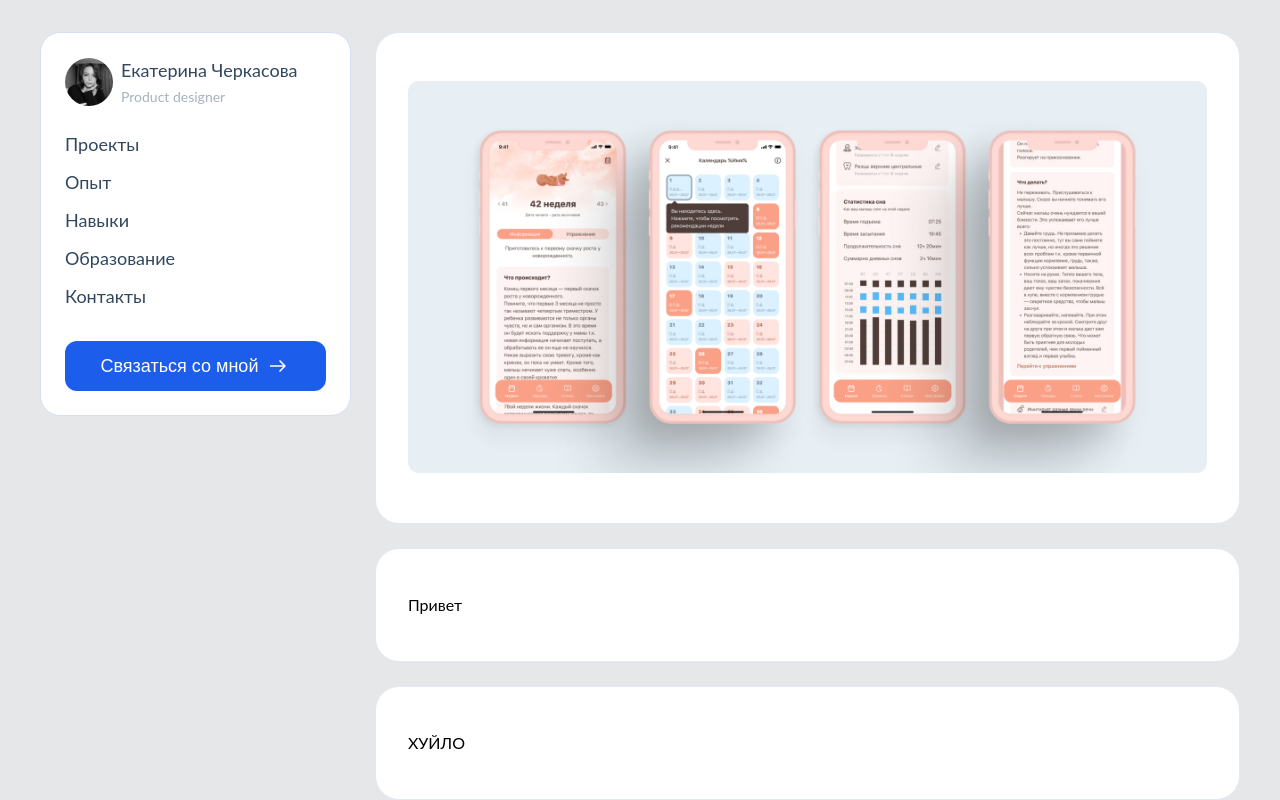
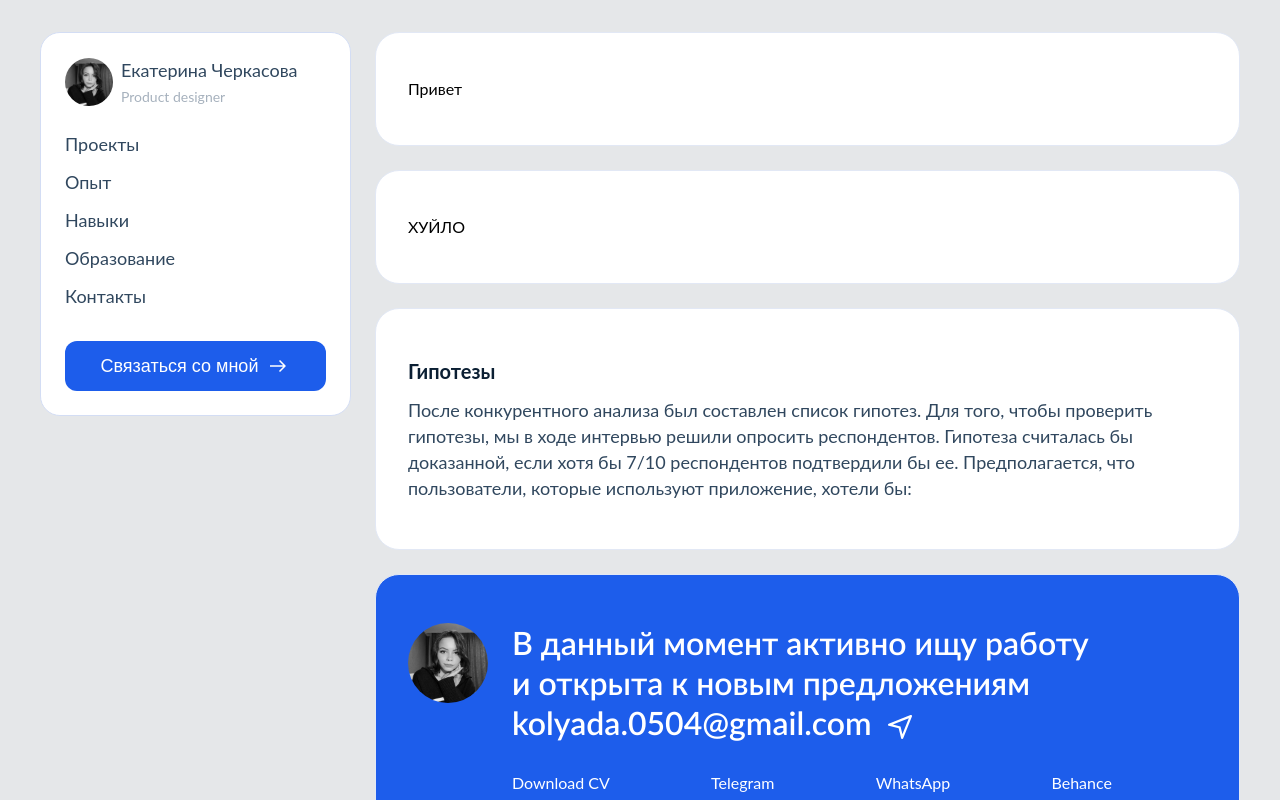
Before and after one commit to JakersD/person-portfolio, a React (Vite) app: page /projects/sprouty-app in a window 1280 px wide. Shown: the top 800 px of the page. Built offline with nearby package versions, Linux system fonts and the light colour scheme; a web font is replaced by a local one.

Commit message:
Начал работу над списком

```diff
--- /dev/null
+++ b/src/components/shared/blocks/list-info-block.module.scss
@@ -0,0 +1,4 @@
+.block {
+  border-radius: 12px;
+  padding: 12px;
+}
--- a/src/components/shared/model.ts
+++ b/src/components/shared/model.ts
@@ -18,6 +18,7 @@ export enum ETextSize {
 export enum ETextTheme {
   GENERAL = 'GENERAL',
   SECOND = 'SECOND',
+  BLACK = 'BLACK',
 }
 
 export enum ETitleSize {
--- a/src/components/shared/text/text.tsx
+++ b/src/components/shared/text/text.tsx
@@ -24,7 +24,16 @@ export const Text: React.FC<IProps> = ({
 
   const renderSize = () => (size === ETextSize.MD ? styles.textMD : styles.textSM);
 
-  const renderTheme = () => (theme === ETextTheme.GENERAL ? styles.general : styles.second);
+  const renderTheme = () => {
+    switch (theme) {
+      case ETextTheme.GENERAL:
+        return styles.general;
+      case ETextTheme.SECOND:
+        return styles.second;
+      case ETextTheme.BLACK:
+        return styles.black;
+    }
+  };
 
   return (
     <p className={combineStyles([renderSize(), renderWeight(), renderTheme(), className])}>{children}</p>
--- a/src/pages/details/sprouty-app/sprouty-app.tsx
+++ b/src/pages/details/sprouty-app/sprouty-app.tsx
@@ -15,10 +15,6 @@ export const SproutyApp: React.FC = () => {
       <div className={styles.wrapper}>
         <Header />
         <main className={styles.main}>
-          <Wrapper>
-            <ZoomableImg src={mainMD} />
-          </Wrapper>
-
           <DetailsFrame>
             <DetailsFrame.Container>
               <p>Привет</p>
@@ -31,6 +27,18 @@ export const SproutyApp: React.FC = () => {
             </DetailsFrame.Container>
           </DetailsFrame>
 
+          <DetailsFrame>
+            <DetailsFrame.Container>
+              <DetailsFrame.Container.Title>Гипотезы</DetailsFrame.Container.Title>
+              <DetailsFrame.Container.Text>
+                После конкурентного анализа был составлен список гипотез. Для того, чтобы проверить гипотезы,
+                мы в ходе интервью решили опросить респондентов. Гипотеза считалась бы доказанной, если хотя
+                бы 7/10 респондентов подтвердили бы ее. Предполагается, что пользователи, которые используют
+                приложение, хотели бы:
+              </DetailsFrame.Container.Text>
+            </DetailsFrame.Container>
+          </DetailsFrame>
+
           {/* <ProjectList /> */}
 
           <Footer />
```
Also changed, not shown: src/components/shared/blocks/list-info-block.tsx (added, +14 -0 lines), src/pages/details/components/details-frame/container/frame-multi-list/frame-multi-list.tsx (added, +7 -0 lines), src/pages/details/components/details-frame/container/frame-multi-list/frame-multi-list.module.scss (added).
